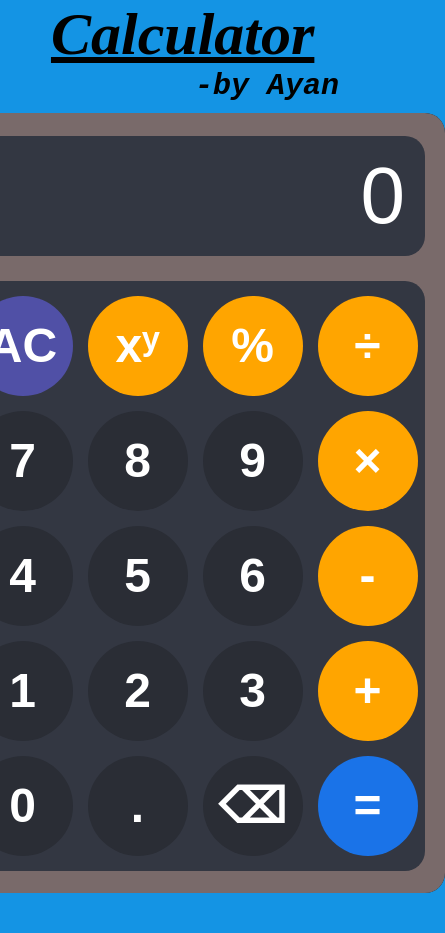
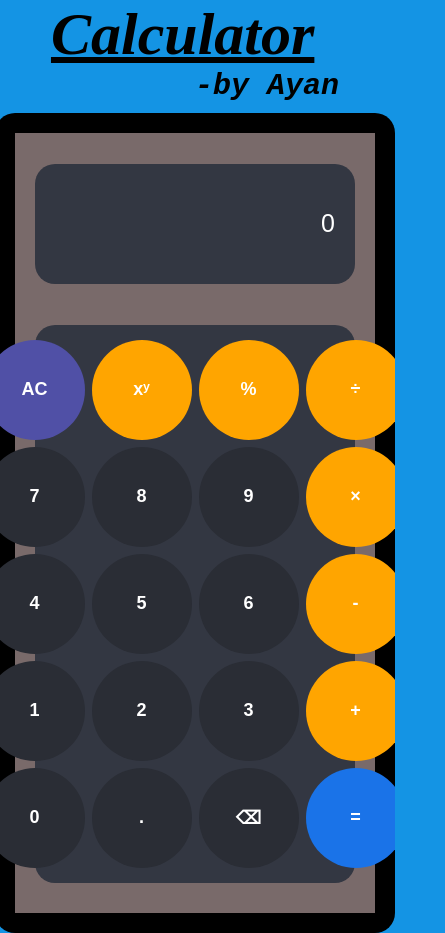
Before and after one commit to souhardya555ayan/Calculator-project, a plain HTML site: page index.html in a window 390 px wide. Shown: the whole page, 445 px wide, since content can reach past the window. Before the commit the page ends 893 px from the top, so only its background shows below. Drawn offline with Linux system fonts and the light colour scheme.

Commit message:
Make calculator responsive

```diff
--- a/style.css
+++ b/style.css
@@ -15,14 +15,15 @@
 
 button{
     height: 100px;
-    width: 100px;
+    width: 100%;
     border-radius: 50%;
     border: none;
     color: white;
     background-color: #2A2D35;
-    font-size: 3rem;
+    font-size: 22px;
     font-weight: bold;
     cursor: pointer;
+    aspect-ratio: 1/1;
 }
 
 button:hover{
@@ -66,6 +67,10 @@
     flex-direction: column;
     height: 780px;
     gap: 20px;
+    width: 90%;
+    max-width: 400px;
+    min-height: 550px;
+    margin: 20px auto;
 }
 
 #display{
@@ -76,7 +81,7 @@
     background-color: #333742;
     box-sizing: border-box;
     color: white;
-    font-size: 5rem;
+    font-size: 30px;
     text-align: right;
     padding: 20px;
 }
@@ -84,7 +89,7 @@
 #keys{
     display: grid;
     grid-template-columns: repeat(4, 1fr);
-    gap: 15px;
+    gap: 10px;
     border-radius: 20px;
     background-color: #333742;
     padding: 15px;
@@ -116,3 +121,24 @@
     color: rgba(255,255,255,1);
     opacity: 1;
 }
+
+@media (max-width: 500px) {
+    #body {
+        width: 92%;
+        min-height: auto;
+        padding: 15px;
+        margin: 15px auto;
+    }
+
+    #display {
+        font-size: 25px;
+    }
+
+    #keys {
+        gap: 7px;
+    }
+
+    #keys button {
+        font-size: 18px;
+    }
+}
```
